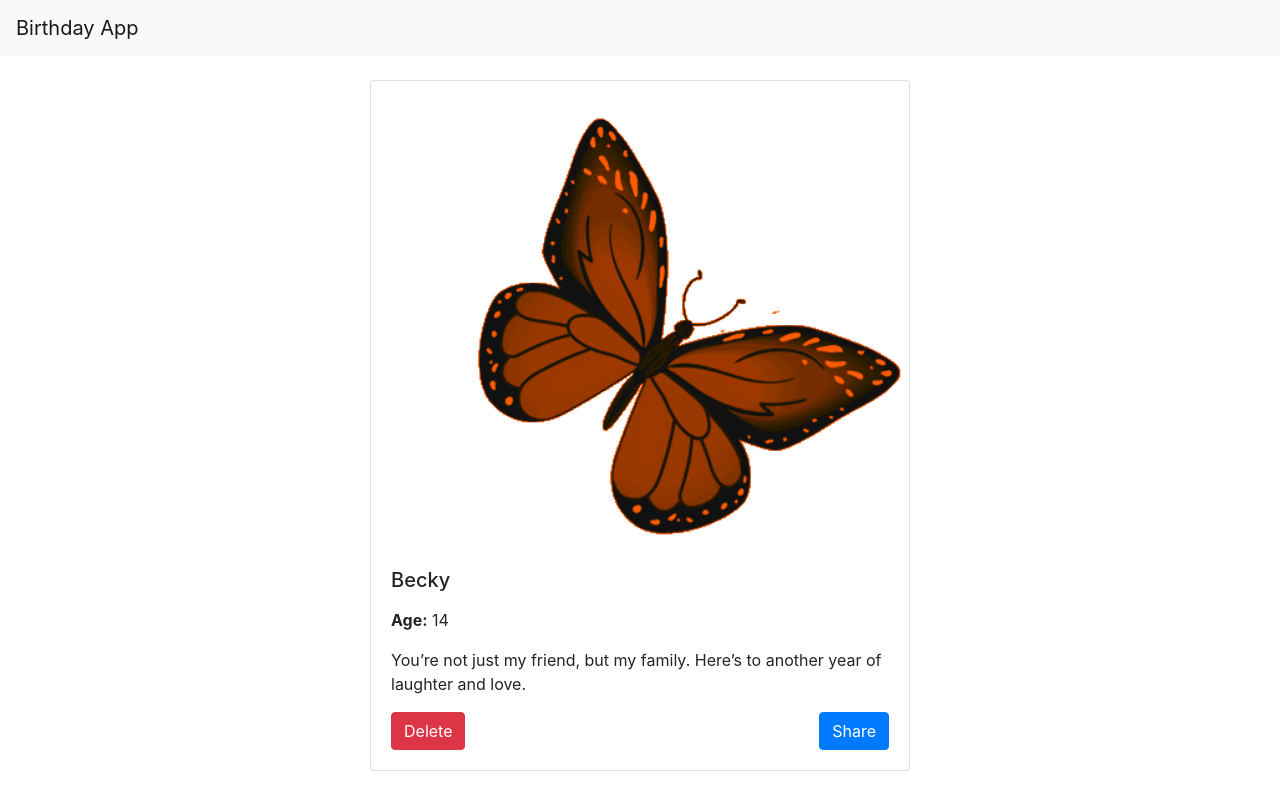
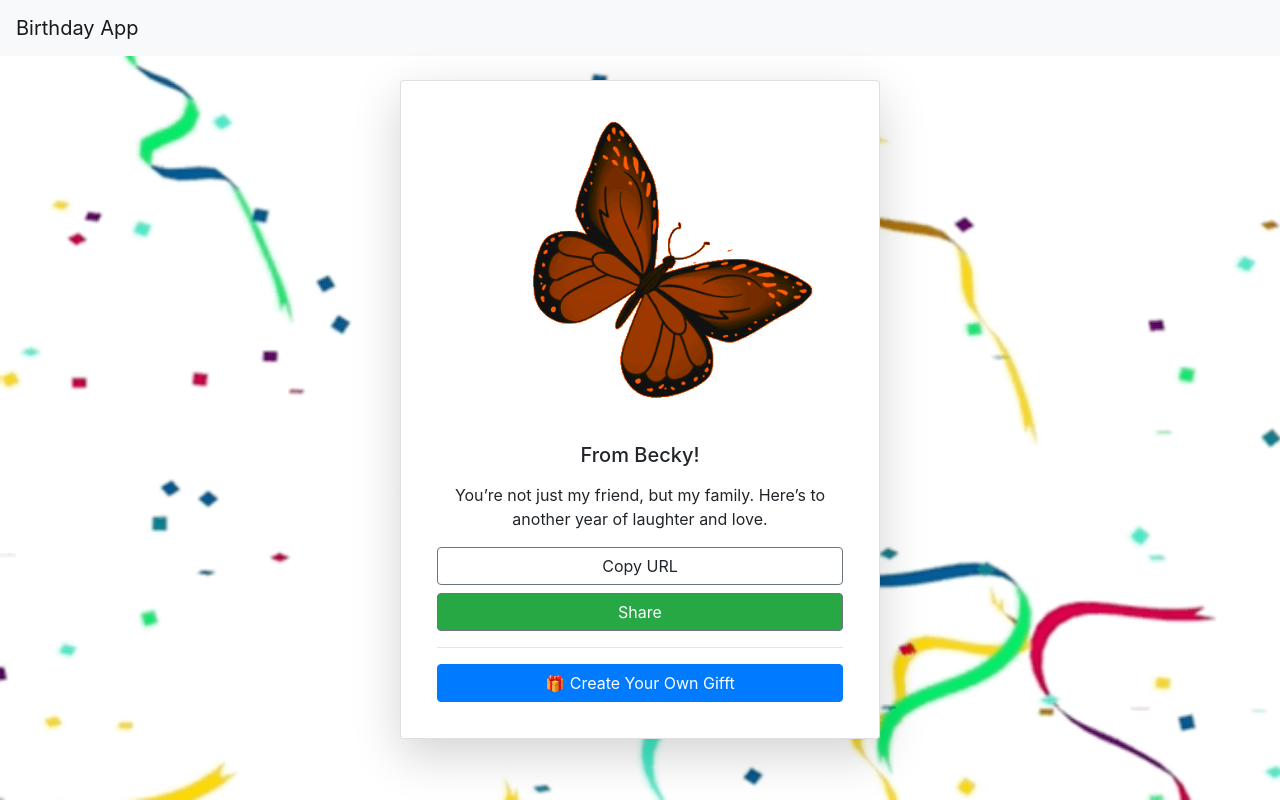
Before and after one commit to iammadhanraj/eGifter, a Django app: page /birthday/03a748c7-216d-4754-9781-e2e3c88a147b/ in a window 1280 px wide. Run offline with Django 5.2, Linux system fonts and the light colour scheme; data comes from the database, SQL or seed files in the repository; both versions use the stored data as it was after the commit; some libraries are stand-ins or nearby versions.

Commit message:
birthday_detail page updated

```diff
--- a/templates/birthday/birthday_detail.html
+++ b/templates/birthday/birthday_detail.html
@@ -3,24 +3,32 @@
 {% block title %}Birthday Detail{% endblock %}
 
 {% block content %}
-<div class="row justify-content-center">
-    <div class="col-md-6">
-        <div class="card">
-            <img src="{{ birthday.img.url }}" class="card-img-top img-fluid" alt="Birthday Image">
-            <div class="card-body">
-                <div class="d-flex align-items-center mb-3">
-                    <h5 class="card-title mb-0">{{ birthday.creator }}</h5>
-                </div>
-                <p class="card-text"><strong>Age:</strong> {{ birthday.age }}</p>
-                <p class="card-text">{{ birthday.description }}</p>
-                <div class="d-flex justify-content-between align-items-center mt-3">
-                    <a href="{% url 'birthday_delete' birthday.id %}" class="btn btn-danger">Delete</a>
-                    <button class="btn btn-primary ml-2" onclick="shareBirthday()">Share</button>
-                    <!-- <a href="{% url 'birthday_list' %}" class="btn btn-secondary ml-2">Back</a> -->
-                </div>
+<style>
+    body {
+            background-image: url("{% static 'img/celebration_bg.gif' %}");
+            background-repeat: no-repeat;
+            background-attachment: fixed;
+            background-size: cover;
+        }
+</style>
+<div class="container text-center">
+    <div class="d-flex justify-content-center mt-4">
+      <div class="card shadow-lg p-3 mb-5 bg-body rounded" style="width: 30rem;">
+          <div class="text-center">
+              <img src="{{ birthday.img.url }}" class="card-img-top img-fluid img text-center" style="width: 80%;" alt="Birthday Image">
             </div>
-        </div>
-    </div>
+          <div class="card-body text-center">
+              <div class="mt-3">
+                <h5 class="card-title mb-3">From {{ birthday.creator }}!</h5>
+                <p class="card-text mb-3">{{ birthday.description }}</p>
+                <button id="copyUrlButton" class="btn btn-block border border-secondary  mb-2 borderd" onclick="copyURL()">Copy URL</button>
+                  <button class="btn border border-secondary btn-success btn-block mb-2" onclick="shareBirthday()">Share</button>
+                  <hr>
+                  <a href="{% url 'birthday_create' %}" class="btn btn-primary btn-block"> 🎁 Create Your Own Gifft</a>
+              </div>
+          </div>
+      </div>
+  </div>
 </div>
 <audio autoplay>
     <source src="{% static 'sounds/HappyBirthday2You.mp3' %}" type="audio/mpeg">
@@ -44,5 +52,22 @@ function shareBirthday() {
         prompt('Copy this link to share:', window.location.href);
     }
 }
+
+function copyURL() {
+            const url = "http://127.0.0.1:8000{% url 'butterflycatcher' birthday.id %}";
+            navigator.clipboard.writeText(url).then(() => {
+                const copyButton = document.getElementById('copyUrlButton');
+                copyButton.textContent = 'URL Copied!';
+                // copyButton.classList.remove('btn-info');
+                // copyButton.classList.add('btn-success');
+                setTimeout(() => {
+                    copyButton.textContent = 'Copy URL';
+                    // copyButton.classList.remove('btn-success');
+                    // copyButton.classList.add('btn-info');
+                }, 2000); // Change text back after 2 seconds
+            }).catch(err => {
+                console.error('Error copying URL: ', err);
+            });
+        }
 </script>
 {% endblock %}
--- a/templates/birthday/thanks.html
+++ b/templates/birthday/thanks.html
@@ -13,6 +13,7 @@
             background-attachment: fixed;
             background-size: cover;
         }
+
     </style>
 </head>
 <body>
@@ -30,7 +31,8 @@
                         <button class="btn border border-secondary btn-success btn-block mb-2" onclick="shareBirthday()">Share</button>
                         <button id="copyUrlButton" class="btn border border-secondary btn-block mb-2 borderd" onclick="copyURL()">Copy URL</button>
                         <a href="{% url 'birthday_delete' bdgifts.id %}" class="btn btn-danger btn-block mb-2">Delete</a>
-                        <a href="{% url 'birthday_list' %}" class="btn btn-secondary btn-block">Back</a>
+                        <hr>
+                        <a href="{% url 'birthday_create' %}" class="btn btn-primary btn-block"> 🎁 Create Your Own Gifft</a>
                     </div>
                 </div>
             </div>
```
Also changed, not shown: db.sqlite3, media/gifts/birthday/images/bf-darling_B1ALucA.gif (added), media/gifts/birthday/images/bf-darling_LqMdZNz.gif (added), media/gifts/birthday/images/bf-darling_e4jx87o.gif (added), media/gifts/birthday/images/blue-butterfly-colector.gif (added), media/gifts/birthday/images/butterfly-teal_SLTAX7s.gif (added), media/gifts/birthday/images/butterfly-teal_mKE1N0x.gif (added), static/img/celebration_bg.gif (added).
